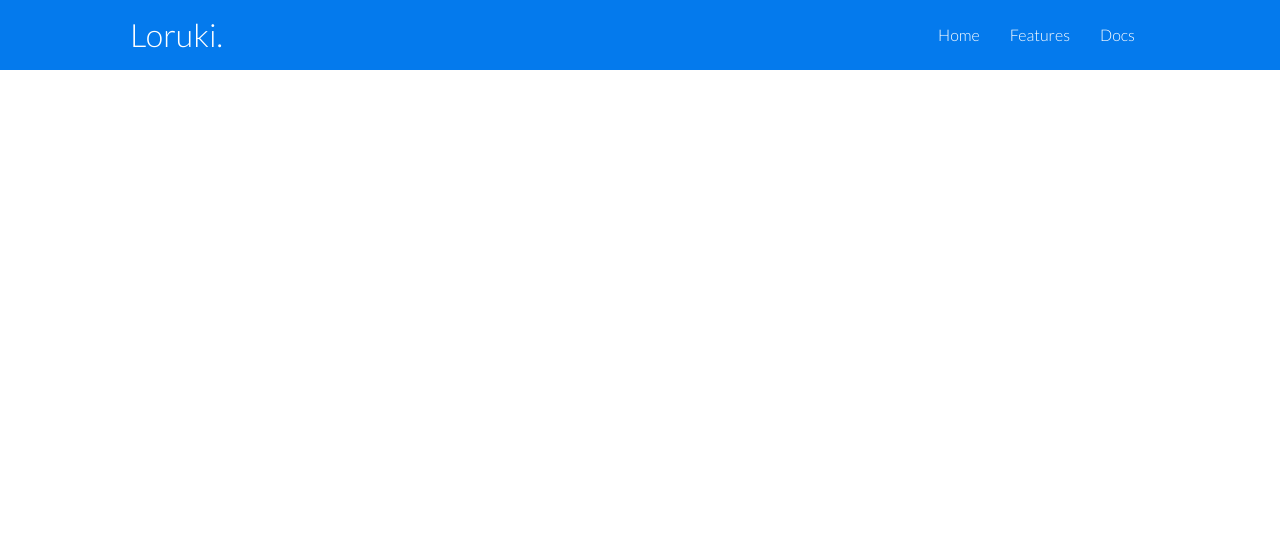
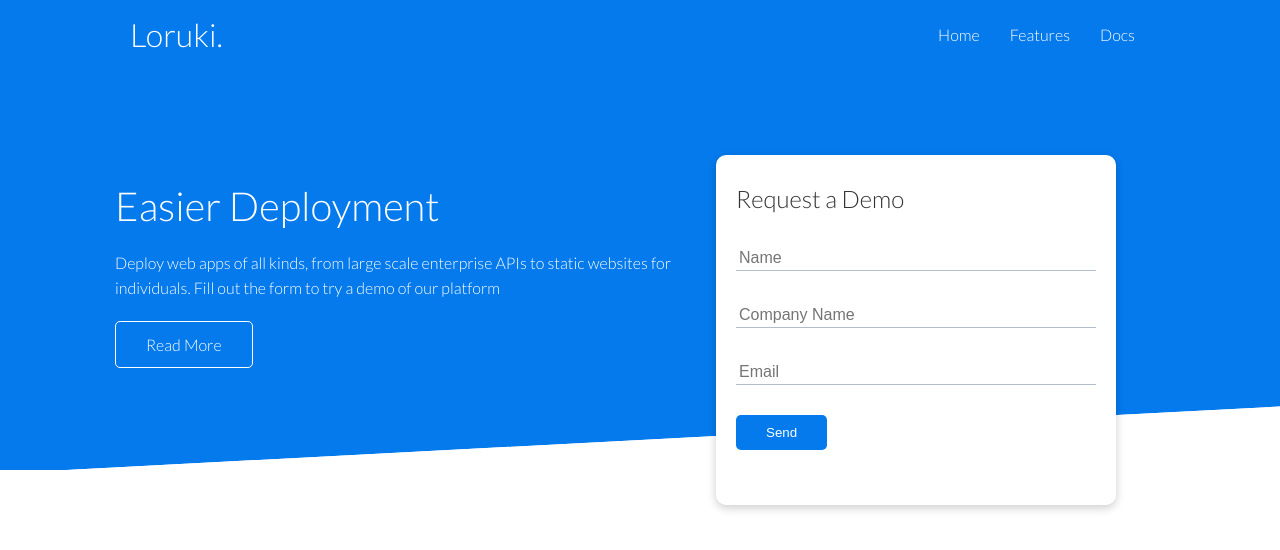
Before and after one commit to isacwesley/loruki-cloud-hosting-for-everyone, a plain HTML site: page index.html in a window 1280 px wide. Drawn offline with Linux system fonts and the light colour scheme.

Commit message:
Adicionei showcase

```diff
--- a/css/style.css
+++ b/css/style.css
@@ -1,4 +1,8 @@
 @import url('https://fonts.googleapis.com/css2?family=Big+Shoulders+Display:wght@700&family=Lato:wght@300&family=Lexend+Deca&display=swap');
+
+:root {
+	--primary-color: #047AED;
+}
 
 * {
 	box-sizing: border-box;
@@ -35,8 +39,9 @@ img {
 	width: 100%;
 }
 
+/* Navbar */
 .navbar {
-	background-color: #047AED;
+	background-color: var(--primary-color);
 	color: #FFF;
 	height: 70px;
 }
@@ -59,11 +64,103 @@ img {
 	justify-content: space-between;
 }
 
+/* Showcase */
+.showcase {
+	height: 400px;
+	background-color: var(--primary-color);
+	color: #FFF;
+	position: relative;
+}
+
+.showcase h1 {
+	font-size: 40px;
+}
+
+.showcase p {
+	margin: 20px 0;
+}
+
+.showcase .grid {
+	grid-template-columns: 55% 45%;
+	gap: 30px;
+	overflow: visible;
+}
+
+.showcase-form {
+	position: relative;
+	top:  60px;
+	height: 350px;
+	width: 400px;
+	padding: 40px;
+	z-index: 100;
+}
+
+.showcase-form .form-control {
+	margin: 30px 0;
+}
+
+.showcase-form input[type='text'],
+.showcase-form input[type='email'] {
+	border: 0;
+	border-bottom: 1px solid #B4BECB;
+	width: 100%;
+	padding: 3px;
+	font-size: 16px;
+}
+
+.showcase-form input:focus {
+	outline: none; /* Remove as bordas quando o input está focado */
+}
+
+.showcase::before,
+.showcase::after {
+	content: '';
+	position: absolute;
+	height: 100px;
+	bottom: -70px;
+	right: 0;
+	left: 0;
+	background: #FFF;
+	transform: skewY(-3deg);
+	-webkit-transform: skewY(-3deg);
+	-moz-transform: skewY(-3deg);
+	-ms-transform: skewY(-3deg);
+}
+
+/* Utilities */
 .container {
 	max-width: 1100px;
 	margin: auto;
 	overflow: auto; /* A propriedade "overflow" especifica o comportamento que ocorre quando o conteúdo de um elemento "ultrapassa" a caixa do elemento */
 	padding: 0 40px;
+}
+
+.card {
+	background-color: #FFF;
+	color: #333;
+	border-radius: 10px;
+	box-shadow: 0 3px 10px rgba(0, 0, 0, 0.2);
+	padding: 20px;
+	margin: 10px;
+}
+
+.btn {
+	display: inline-block;
+	padding: 10px 30px;
+	cursor: pointer;
+	background: var(--primary-color);
+	color: #FFF;
+	border: none;
+	border-radius: 5px;
+}
+
+.btn:hover {
+	transform: scale(.98);
+}
+
+.btn-outline {
+	background-color: transparent;
+	border: 1px solid #FFF;
 }
 
 .flex {
@@ -72,3 +169,12 @@ img {
 	align-items: center;
 	height: 100%;
 }
+
+.grid {
+	display: grid;
+	grid-template-columns: repeat(2, 1fr);
+	gap: 20px;
+	justify-content: center;
+	align-items: center;
+	height: 100%;
+}
--- a/index.html
+++ b/index.html
@@ -21,5 +21,32 @@
 			</nav>
 		</div>
 	</div>
+
+	<!-- Showcase -->
+	<section class="showcase">
+		<div class="container grid">
+			<div class="showcase-text">
+				<h1>Easier Deployment</h1>
+				<p>Deploy web apps of all kinds, from large scale enterprise APIs to static websites for individuals. Fill out the form to try a demo of our platform</p>
+				<a href="features.html" class="btn btn-outline">Read More</a>
+			</div>
+
+			<div class="showcase-form card">
+				<h2>Request a Demo</h2>
+				<form>
+					<div class="form-control">
+						<input type="text" name="name" placeholder="Name" required>
+					</div>
+					<div class="form-control">
+						<input type="text" name="company" placeholder="Company Name" required>
+					</div>
+					<div class="form-control">
+						<input type="email" name="email" placeholder="Email" required>
+					</div>
+					<input type="submit" value="Send" class="btn btn-primary">
+				</form>
+			</div>
+		</div>
+	</section>
 </body>
 </html>
```
